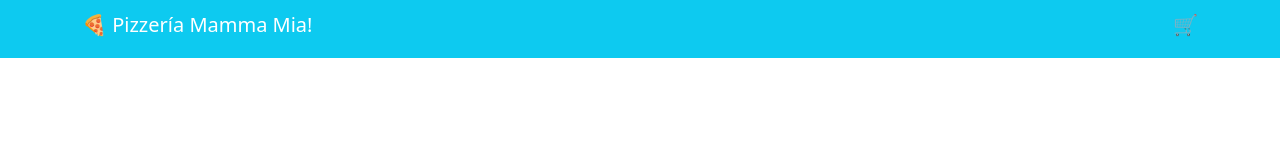
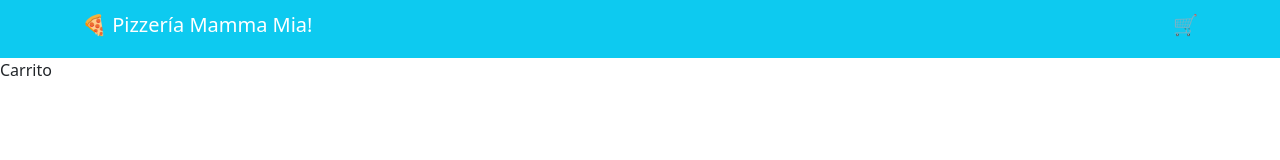
Before and after one commit to gabrielcespedes/desafio_5_4_pizza_mamma_mia, a React (Create React App) app: page /carrito in a window 1280 px wide. Shown: the top 160 px of the page. Built offline with nearby package versions, Linux system fonts and the light colour scheme.

Commit message:
version estable

```diff
--- a/src/App.js
+++ b/src/App.js
@@ -1,11 +1,16 @@
 import 'bootstrap/dist/css/bootstrap.min.css';
-import { BrowserRouter } from 'react-router-dom';
+import { BrowserRouter, Routes, Route } from 'react-router-dom';
 
 import { useEffect, useState } from "react";
 
 import MyContext from "./my_context";
 
 import Navbar from "./components/Navbar";
+
+import Home from './views/Home';
+import Carrito from './views/Carrito';
+import Pizza from './views/Pizza';
+
 
 function App() {
 
@@ -27,6 +32,11 @@ function App() {
     <MyContext.Provider value={estadoCompartido}>
       <BrowserRouter>
         <Navbar></Navbar>
+          <Routes>
+            <Route path='/' element={<Home></Home>}></Route>
+            <Route path='/pizza' element={<Pizza></Pizza>}></Route>
+            <Route path='/carrito' element={<Carrito></Carrito>}></Route>
+          </Routes>
       </BrowserRouter>
     </MyContext.Provider>
   );
--- a/src/views/Carrito.jsx
+++ b/src/views/Carrito.jsx
@@ -1,6 +1,6 @@
 const Carrito = () => {
     return(
-        <p>Carrito</p>
+        <p className="text-dark">Carrito</p>
     )
 }
 
```
